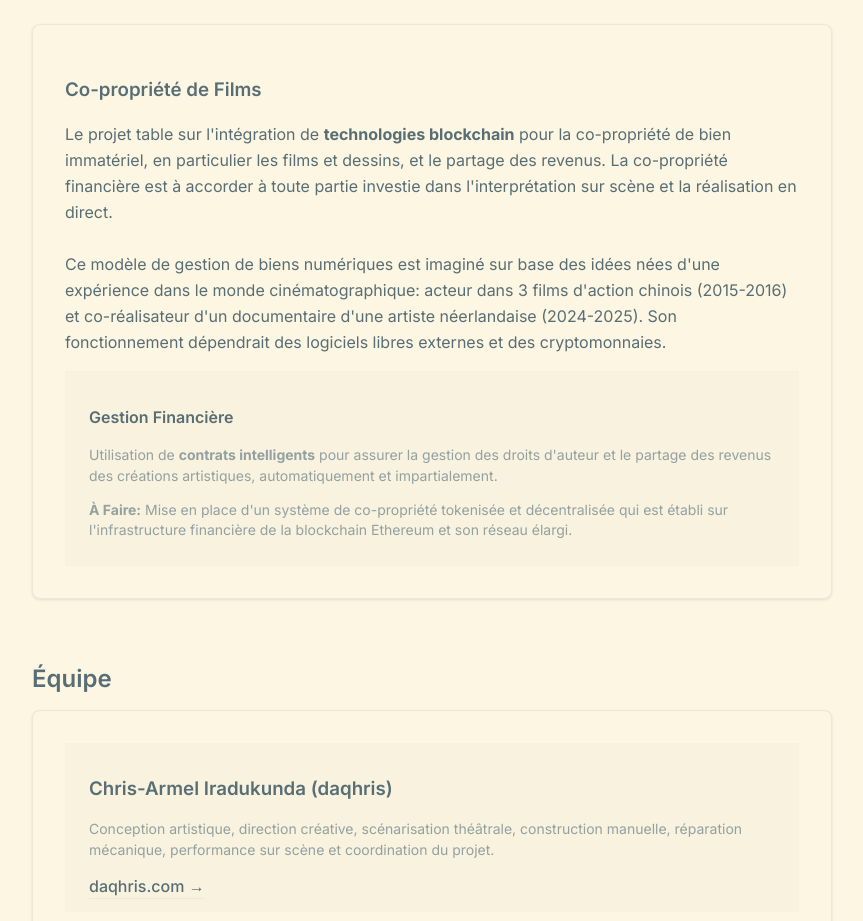
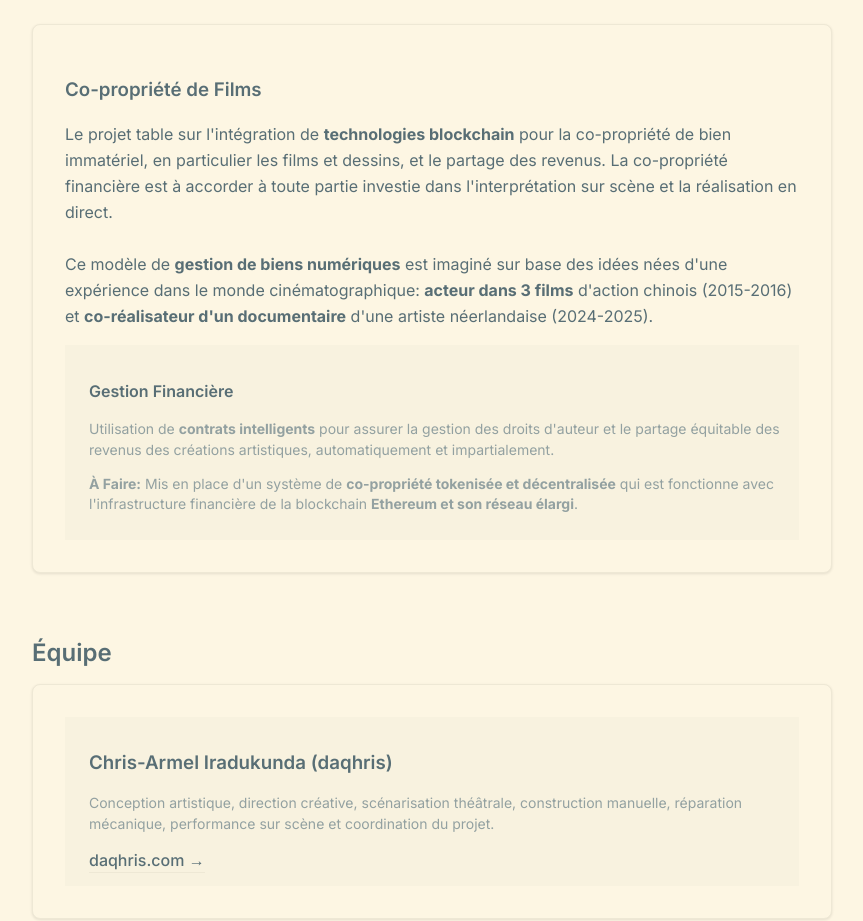
Before and after one commit to daqhris/DoublementAliene, a Next.js app: page /about in a window 1280 px wide. Shown: the part 2000-2921 px from the top of the page, without its empty margins (208-1071 px from the left). Built offline with nearby package versions, Linux system fonts and the light colour scheme; no server answers.

Commit message:
modify few words

```diff
--- a/app/about/page.tsx
+++ b/app/about/page.tsx
@@ -120,15 +120,15 @@ export default function AboutPage() {
             <p className="text-theater-text mb-4 leading-relaxed">
               Le projet table sur l&apos;intégration de <strong>technologies blockchain</strong> pour la co-propriété de bien immatériel, en particulier les films et dessins, et le partage des revenus. La co-propriété financière est à accorder à toute partie investie dans l&apos;interprétation sur scène et la réalisation en direct.
               <br></br><br></br>
-              Ce modèle de gestion de biens numériques est imaginé sur base des idées nées d&apos;une expérience dans le monde cinématographique: acteur dans 3 films d&apos;action chinois (2015-2016) et co-réalisateur d&apos;un documentaire d&apos;une artiste néerlandaise (2024-2025). Son fonctionnement dépendrait des logiciels libres externes et des cryptomonnaies.
+              Ce modèle de <strong>gestion de biens numériques</strong> est imaginé sur base des idées nées d&apos;une expérience dans le monde cinématographique: <strong>acteur dans 3 films</strong> d&apos;action chinois (2015-2016) et <strong>co-réalisateur d&apos;un documentaire</strong> d&apos;une artiste néerlandaise (2024-2025).
             </p>
             <div className="border-l-4 border-solarized-base2 pl-6 py-3 bg-theater-muted/5">
               <h4 className="theater-nav-title mb-2">Gestion Financière</h4>
               <p className="theater-nav-description mb-2">
-                Utilisation de <strong>contrats intelligents</strong> pour assurer la gestion des droits d&apos;auteur et le partage des revenus des créations artistiques, automatiquement et impartialement.
+                Utilisation de <strong>contrats intelligents</strong> pour assurer la gestion des droits d&apos;auteur et le partage équitable des revenus des créations artistiques, automatiquement et impartialement.
               </p>
               <p className="text-sm text-theater-muted">
-                <strong>À Faire:</strong> Mise en place d&apos;un système de co-propriété tokenisée et décentralisée qui est établi sur l&apos;infrastructure financière de la blockchain Ethereum et son réseau élargi.
+                <strong>À Faire:</strong> Mis en place d&apos;un système de <strong>co-propriété tokenisée et décentralisée</strong> qui est fonctionne avec l&apos;infrastructure financière de la blockchain <strong>Ethereum et son réseau élargi</strong>.
               </p>
             </div>
           </div>
```
